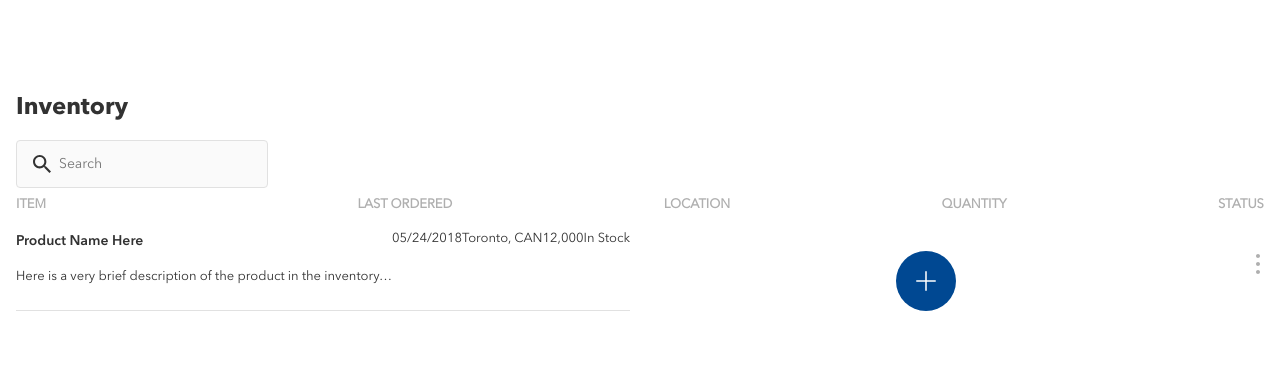
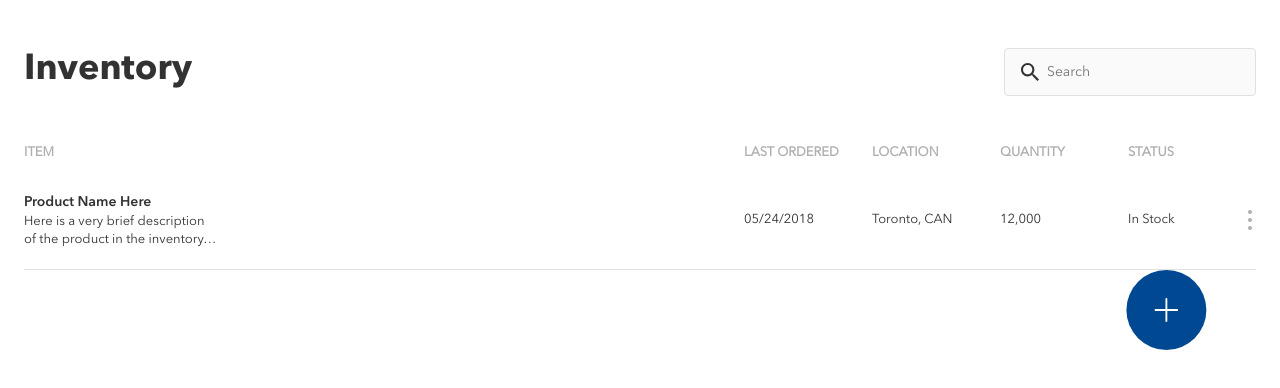
Before and after one commit to sdavidson90/Pod-Two-Instock, a React (Create React App) app in the folder client/: page / in a window 1280 px wide. Shown: the top 388 px of the page. Built offline with nearby package versions, Linux system fonts and the light colour scheme.

Commit message:
inventory and modal complete

```diff
--- a/client/package.json
+++ b/client/package.json
@@ -10,6 +10,7 @@
     "axios": "^0.19.2",
     "react": "^16.13.0",
     "react-dom": "^16.13.0",
+    "react-modal": "^3.11.2",
     "react-router-dom": "^5.1.2",
     "react-scripts": "3.4.0",
     "react-switch": "^5.0.1"
--- a/client/src/components/Inventory.js
+++ b/client/src/components/Inventory.js
@@ -3,16 +3,36 @@ import { Link } from "react-router-dom";
 import Search from "../assets/Icons/SVG/Icon-search.svg";
 import plus from "../assets/Icons/SVG/Icon-add.svg";
 import kebab from "../assets/Icons/SVG/Icon-kebab-default.svg";
+import Modal from "react-modal";
+import Invmodal from "./Modal";
 
 const Inventory = ({ inventoryItem }) => {
   // const invArr = inventoryItem.map((object, index) => {
   //   return <Link className="video__container">Product Name Here</Link>;
   // });
+  const customStyles = {
+    content: {
+      top: "50%",
+      left: "50%",
+      right: "auto",
+      bottom: "auto",
+      marginRight: "-50%",
+      transform: "translate(-50%, -50%)"
+    }
+  };
+
+  var subtitle;
+  const [modalIsOpen, setIsOpen] = React.useState(false);
+  function openModal() {
+    setIsOpen(true);
+  }
+  function closeModal() {
+    setIsOpen(false);
+  }
+
   return (
     <div className="inventory">
-      <button className="inventory__add">
-        <img src={plus} alt="add item" className="inventory__add-icon" />
-      </button>
+      <div className="inventory__top-flex">
         <h1 className="inventory__title">Inventory</h1>
         <form className="inventory__search">
           <input
@@ -28,12 +48,17 @@ const Inventory = ({ inventoryItem }) => {
             autoComplete="off"
           />
         </form>
+      </div>
       <div className="inventory__tablet">
-        <label>ITEM</label>
-        <label className="inventory__tablet-spacing">LAST ORDERED</label>
-        <label>LOCATION</label>
-        <label>QUANTITY</label>
-        <label>STATUS</label>
+        <label className="inventory__tablet-item">ITEM</label>
+        <div className="inventory__tablet-stats">
+          <label className="inventory__tablet-right">LAST ORDERED</label>
+          <label className="inventory__tablet-right">LOCATION</label>
+          <label className="inventory__tablet-right">QUANTITY</label>
+          <label className="inventory__tablet-right inventory__tablet-spacing">
+            STATUS
+          </label>
+        </div>
       </div>
       {/* {invArr} */}
       <div className="inventory__container">
@@ -45,23 +70,39 @@ const Inventory = ({ inventoryItem }) => {
           </label>
           <div className="inventory__tablet-product">
             <Link className="inventory__product">Product Name Here</Link>
-            <p>
-              Here is a very brief description of the product in the inventory…
+            <p className="inventory__shrink">
+              Here is a very brief description of the product in the
+              inventory…Here is a very brief description of the product in the
+              inventory…Here is a very brief description of the product in the
+              inventory…
             </p>
           </div>
+          <div className="inventory__tablet-stats">
             <label className="inventory__mobile">LAST ORDERED</label>
-          <p>05/24/2018</p>
+            <p className="inventory__tablet-right">05/24/2018</p>
             <label className="inventory__mobile">LOCATION</label>
-          <p>Toronto, CAN</p>
+            <p className="inventory__tablet-right">Toronto, CAN</p>
             <label className="inventory__mobile">QUANTITY</label>
-          <p>12,000</p>
+            <p className="inventory__tablet-right">12,000</p>
             <label className="inventory__mobile">STATUS</label>
-          <p>In Stock</p>
+            <p className="inventory__tablet-right kebab">In Stock</p>
+          </div>
         </div>
         <div className="inventory__options">
           <img src={kebab} alt="remove" />
         </div>
       </div>
+      <button className="inventory__add" onClick={openModal}>
+        <img src={plus} alt="add item" className="inventory__add-icon" />
+      </button>
+      <Modal
+        isOpen={modalIsOpen}
+        onRequestClose={closeModal}
+        style={customStyles}
+        contentLabel="Example Modal"
+      >
+        <Invmodal />
+      </Modal>
     </div>
   );
 };
--- a/client/src/styles/main.css
+++ b/client/src/styles/main.css
@@ -56,6 +56,13 @@ p {
   display: none;
 }
 
+.inventory__shrink {
+  overflow: hidden;
+  display: -webkit-box;
+  -webkit-line-clamp: 2;
+  -webkit-box-orient: vertical;
+}
+
 .inventory__add {
   background-color: #004892;
   width: 3.75rem;
@@ -64,7 +71,7 @@ p {
   border-radius: 2rem;
   position: -webkit-sticky;
   position: sticky;
-  top: 80vh;
+  bottom: 10vh;
   left: 70vw;
 }
 
@@ -148,6 +155,7 @@ p {
   -webkit-box-pack: justify;
       -ms-flex-pack: justify;
           justify-content: space-between;
+  border-bottom: 1.5px solid #E1E1E1;
 }
 
 .inventory__flex {
@@ -158,7 +166,6 @@ p {
   -webkit-box-direction: normal;
       -ms-flex-direction: column;
           flex-direction: column;
-  border-bottom: 1.5px solid #E1E1E1;
 }
 
 .inventory__product-margin, .inventory__options {
@@ -167,12 +174,42 @@ p {
 
 .inventory__options {
   padding-right: 0.25rem;
+  height: 0;
 }
 
 /*TABLET SIZING*/
 @media only screen and (min-width: 768px) {
+  p,
+  label {
+    margin: unset;
+  }
+  .inventory {
+    padding: 3rem 1.5rem;
+  }
+  .inventory__add {
+    left: 88vw;
+    height: 5rem;
+    width: 5rem;
+    border-radius: 4rem;
+  }
+  .inventory__add-icon {
+    width: 1.5rem;
+  }
   .inventory__mobile {
     display: none;
+  }
+  .inventory__search {
+    margin: unset;
+  }
+  .inventory__product {
+    padding-bottom: unset;
+  }
+  .inventory__container {
+    height: 6.25rem;
+    padding: 1.5rem 0;
+    -webkit-box-align: center;
+        -ms-flex-align: center;
+            align-items: center;
   }
   .inventory__tablet {
     display: -webkit-box;
@@ -181,9 +218,13 @@ p {
     -webkit-box-pack: justify;
         -ms-flex-pack: justify;
             justify-content: space-between;
+    padding-bottom: 0.5rem;
   }
-  .inventory__tablet-spacing {
-    padding-left: 6.25rem;
+  .inventory__tablet-right {
+    width: 8rem;
+  }
+  .inventory__tablet-item {
+    width: 12.1875rem;
   }
   .inventory__tablet-product {
     display: -webkit-box;
@@ -193,8 +234,22 @@ p {
     -webkit-box-direction: normal;
         -ms-flex-direction: column;
             flex-direction: column;
+    width: 12.1875rem;
+  }
+  .inventory__tablet-stats {
+    display: -webkit-box;
+    display: -ms-flexbox;
+    display: flex;
+    -webkit-box-orient: horizontal;
+    -webkit-box-direction: normal;
+        -ms-flex-direction: row;
+            flex-direction: row;
+    -webkit-box-align: center;
+        -ms-flex-align: center;
+            align-items: center;
   }
   .inventory__flex {
+    width: 100%;
     -webkit-box-orient: horizontal;
     -webkit-box-direction: normal;
         -ms-flex-direction: row;
@@ -202,6 +257,52 @@ p {
     -webkit-box-pack: justify;
         -ms-flex-pack: justify;
             justify-content: space-between;
+  }
+  .inventory__top-flex {
+    display: -webkit-box;
+    display: -ms-flexbox;
+    display: flex;
+    -webkit-box-pack: justify;
+        -ms-flex-pack: justify;
+            justify-content: space-between;
+    margin-bottom: 3rem;
+  }
+  .inventory__title {
+    font-family: "avenir-bold";
+    font-size: 2.25rem;
+    line-height: 2.75rem;
+    color: #323232;
+    padding-bottom: unset;
+  }
+  .inventory__options {
+    padding-bottom: 2.75rem;
+  }
+  .kebab {
+    width: 7.5rem;
+  }
+}
+
+@media only screen and (min-width: 1440px) {
+  .inventory {
+    padding: 2.5rem 11.25rem;
+  }
+  .inventory__title {
+    padding-top: 0.5rem;
+  }
+  .inventory__container {
+    height: 5rem;
+  }
+  .inventory__shrink {
+    -webkit-line-clamp: 1;
+  }
+  .inventory__tablet-product {
+    width: 17.75rem;
+  }
+  .inventory__tablet-right {
+    width: 10.5625rem;
+  }
+  .kebab {
+    width: 10.0625rem;
   }
 }
 
--- a/client/src/styles/partials/_inventory.scss
+++ b/client/src/styles/partials/_inventory.scss
@@ -17,6 +17,12 @@ p {
   &__tablet {
     display: none;
   }
+  &__shrink {
+    overflow: hidden;
+    display: -webkit-box;
+    -webkit-line-clamp: 2;
+    -webkit-box-orient: vertical;
+  }
   &__add {
     background-color: $color-instockblue;
     width: 3.75rem;
@@ -25,7 +31,7 @@ p {
     border-radius: 2rem;
     position: -webkit-sticky;
     position: sticky;
-    top: 80vh;
+    bottom: 10vh;
     left: 70vw;
     &-icon {
       width: 1.25rem;
@@ -80,11 +86,11 @@ p {
   &__container {
     display: flex;
     justify-content: space-between;
+    border-bottom: 1.5px solid $color-mercury;
   }
   &__flex {
     display: flex;
     flex-direction: column;
-    border-bottom: 1.5px solid $color-mercury;
   }
   &__product-margin,
   &__options {
@@ -92,29 +98,108 @@ p {
   }
   &__options {
     padding-right: 0.25rem;
+    height: 0;
   }
 }
 
 /*TABLET SIZING*/
 @include medium {
+  p,
+  label {
+    margin: unset;
+  }
+
   .inventory {
+    padding: 3rem 1.5rem;
+    &__add {
+      left: 88vw;
+      height: 5rem;
+      width: 5rem;
+      border-radius: 4rem;
+      &-icon {
+        width: 1.5rem;
+      }
+    }
     &__mobile {
       display: none;
+    }
+    &__search {
+      margin: unset;
+    }
+    &__product {
+      padding-bottom: unset;
+    }
+    &__container {
+      height: 6.25rem;
+      padding: 1.5rem 0;
+      align-items: center;
     }
     &__tablet {
       display: flex;
       justify-content: space-between;
-      &-spacing {
-        padding-left: 6.25rem;
+      padding-bottom: 0.5rem;
+      &-right {
+        width: 8rem;
+      }
+      &-item {
+        width: 12.1875rem;
       }
       &-product {
         display: flex;
         flex-direction: column;
+        width: 12.1875rem;
+      }
+      &-stats {
+        display: flex;
+        flex-direction: row;
+        align-items: center;
       }
     }
     &__flex {
+      width: 100%;
       flex-direction: row;
       justify-content: space-between;
     }
+    &__top-flex {
+      display: flex;
+      justify-content: space-between;
+      margin-bottom: 3rem;
+    }
+    &__title {
+      @include h1-header;
+      padding-bottom: unset;
+    }
+    &__options {
+      padding-bottom: 2.75rem;
+    }
+  }
+  .kebab {
+    width: 7.5rem;
   }
 }
+
+@include large {
+  .inventory {
+    padding: 2.5rem 11.25rem;
+    &__title {
+      padding-top: 0.5rem;
+    }
+    &__container {
+      height: 5rem;
+    }
+    &__shrink {
+      -webkit-line-clamp: 1;
+    }
+    &__tablet {
+      &-product {
+        width: 17.75rem;
+      }
+      &-right {
+        width: 10.5625rem;
+      }
+    }
+  }
+  .kebab {
+    width: 10.0625rem;
+  }
+}
```
Also changed, not shown: 2 other files (tests, documents, lock files or other folders). Lines whose indentation alone changed are shown as unchanged.
